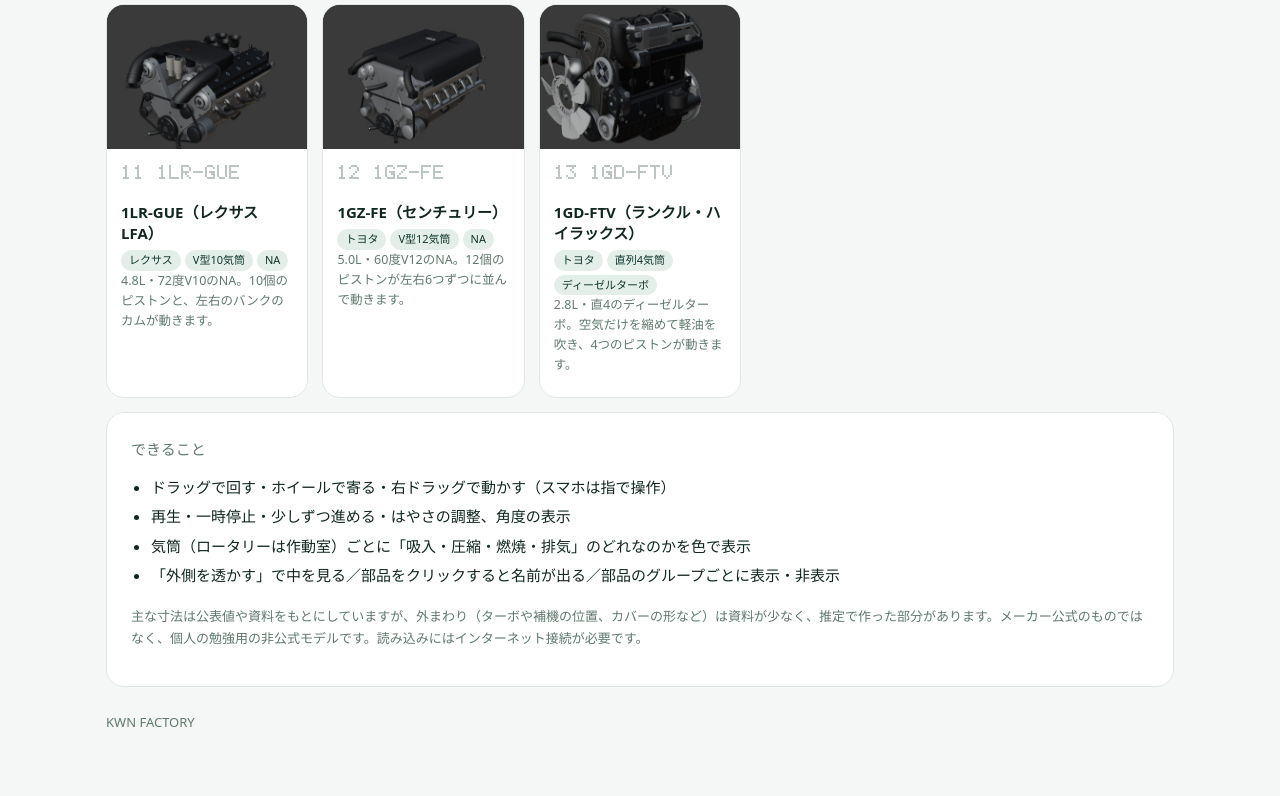
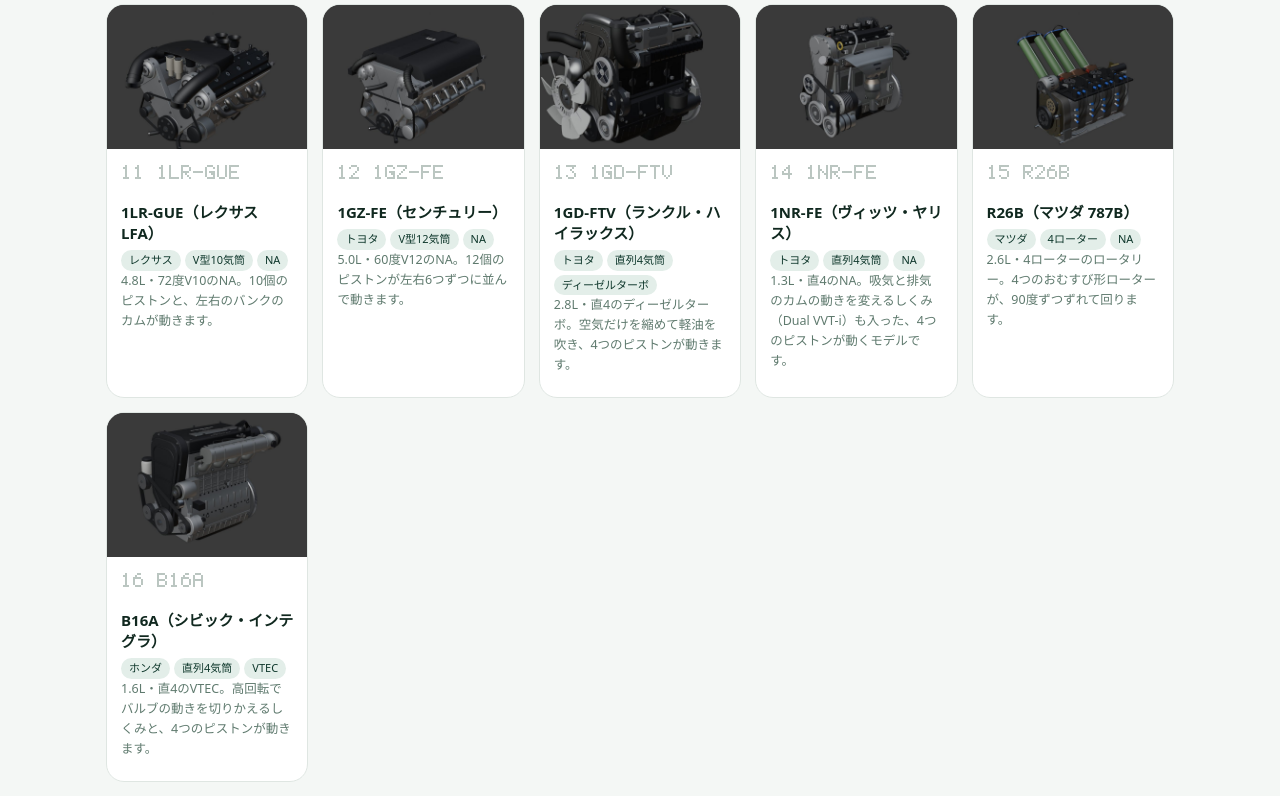
Before and after one commit to kwnfactory2004/engine-3d, a plain HTML site: page index.html in a window 1280 px wide. Shown: the part 1061-1857 px from the top of the page. Before the commit the page ends 1834 px from the top, so only its background shows below. Drawn offline with Linux system fonts and the light colour scheme; animation ran at ten frames a second.

Commit message:
docs: 一覧に1NR-FE・R26B・B16AのカードとREADMEを追加
Co-Authored-By: Claude Sonnet 5.5 <noreply@anthropic.com>

```diff
--- a/index.html
+++ b/index.html
@@ -4,7 +4,7 @@
 <meta charset="utf-8">
 <meta name="viewport" content="width=device-width,initial-scale=1">
 <title>ENGINE 3D</title>
-<meta name="description" content="エンジンの中の動きを、ブラウザで回して見られる勉強用の3Dモデル集。1JZ-GTE・13B-REW・G16E-GTS・G40E・2JZ-GTE・RB26DETT・EJ20・SR20DET・FA20・VR38DETT・1LR-GUE・1GZ-FE・1GD-FTV。非公式。">
+<meta name="description" content="エンジンの中の動きを、ブラウザで回して見られる勉強用の3Dモデル集。1JZ-GTE・13B-REW・G16E-GTS・G40E・2JZ-GTE・RB26DETT・EJ20・SR20DET・FA20・VR38DETT・1LR-GUE・1GZ-FE・1GD-FTV・1NR-FE・R26B・B16A。非公式。">
 <meta property="og:title" content="ENGINE 3D">
 <meta property="og:description" content="エンジンの中の動きを3Dで見られる勉強用モデル集（非公式）">
 <meta property="og:type" content="website">
@@ -147,6 +147,27 @@ footer{max-width:1100px;margin:8px auto 40px;padding:0 16px;color:var(--sub);fon
       <div class="tags"><span>トヨタ</span><span>直列4気筒</span><span>ディーゼルターボ</span></div>
       <p>2.8L・直4のディーゼルターボ。空気だけを縮めて軽油を吹き、4つのピストンが動きます。</p></div>
   </a>
+  <a class="tile card" href="./1nr-fe/">
+    <img src="./1nr-fe/img/normal.jpg" alt="1NR-FE の3Dモデル" width="840" height="600">
+    <div class="body"><span class="lab" id="l14" role="img" aria-label="14 1NR-FE"></span>
+      <h2>1NR-FE（ヴィッツ・ヤリス）</h2>
+      <div class="tags"><span>トヨタ</span><span>直列4気筒</span><span>NA</span></div>
+      <p>1.3L・直4のNA。吸気と排気のカムの動きを変えるしくみ（Dual VVT-i）も入った、4つのピストンが動くモデルです。</p></div>
+  </a>
+  <a class="tile card" href="./r26b/">
+    <img src="./r26b/img/normal.jpg" alt="R26B の3Dモデル" width="840" height="600">
+    <div class="body"><span class="lab" id="l15" role="img" aria-label="15 R26B"></span>
+      <h2>R26B（マツダ 787B）</h2>
+      <div class="tags"><span>マツダ</span><span>4ローター</span><span>NA</span></div>
+      <p>2.6L・4ローターのロータリー。4つのおむすび形ローターが、90度ずつずれて回ります。</p></div>
+  </a>
+  <a class="tile card" href="./b16a/">
+    <img src="./b16a/img/normal.jpg" alt="B16A の3Dモデル" width="840" height="600">
+    <div class="body"><span class="lab" id="l16" role="img" aria-label="16 B16A"></span>
+      <h2>B16A（シビック・インテグラ）</h2>
+      <div class="tags"><span>ホンダ</span><span>直列4気筒</span><span>VTEC</span></div>
+      <p>1.6L・直4のVTEC。高回転でバルブの動きを切りかえるしくみと、4つのピストンが動きます。</p></div>
+  </a>
   <div class="tile wide">
     <span class="lab">できること</span>
     <ul>
@@ -177,6 +198,9 @@ dots(document.getElementById('l10'),'10 VR38DETT',2);
 dots(document.getElementById('l11'),'11 1LR-GUE',2);
 dots(document.getElementById('l12'),'12 1GZ-FE',2);
 dots(document.getElementById('l13'),'13 1GD-FTV',2);
+dots(document.getElementById('l14'),'14 1NR-FE',2);
+dots(document.getElementById('l15'),'15 R26B',2);
+dots(document.getElementById('l16'),'16 B16A',2);
 
 (function(){
 const cards=[...document.querySelectorAll('a.card')];
```
Also changed, not shown: 1 other file.
